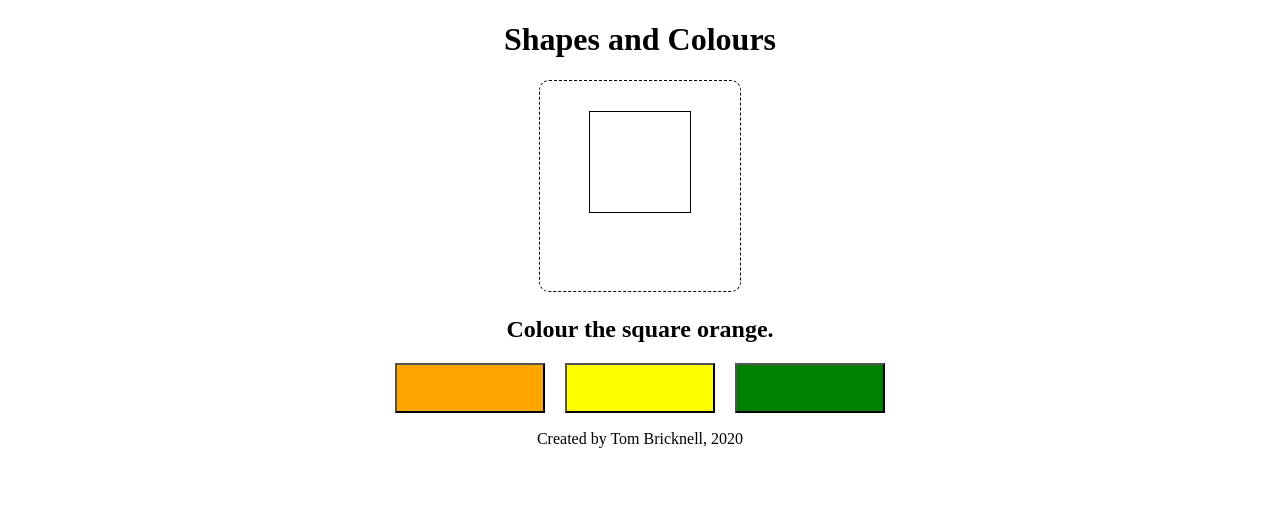
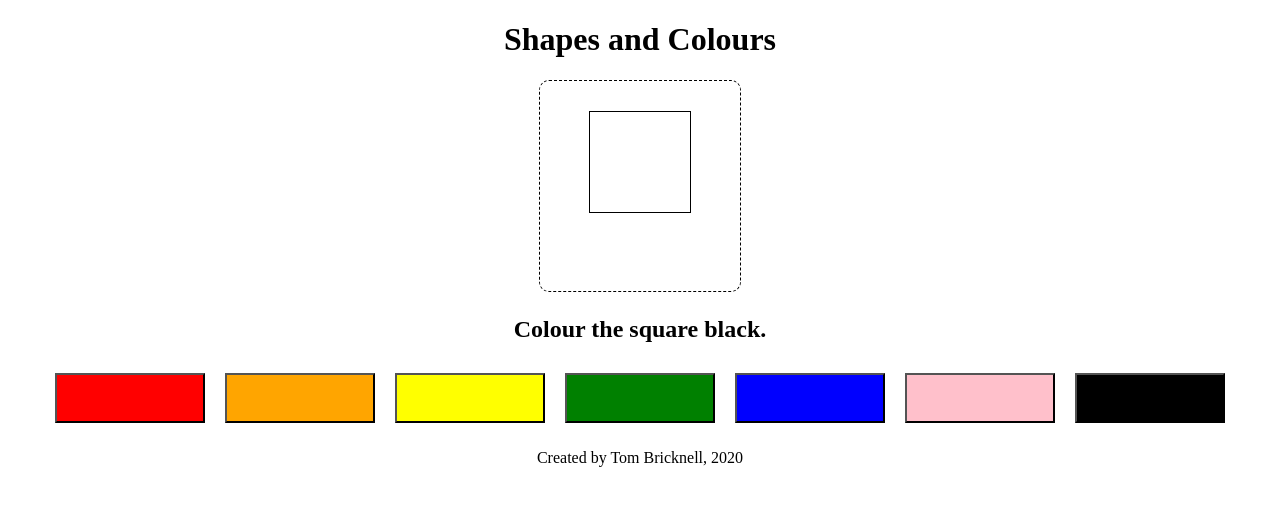
Before and after one commit to tbric123/shapesandcolours, a React (Create React App) app: page / in a window 1280 px wide. Shown: the top 506 px of the page. Built offline with nearby package versions, Linux system fonts and the light colour scheme.

Commit message:
Generate a random colour prompt

```diff
--- a/package.json
+++ b/package.json
@@ -8,7 +8,8 @@
     "@testing-library/user-event": "^7.2.1",
     "react": "^16.13.1",
     "react-dom": "^16.13.1",
-    "react-scripts": "3.4.1"
+    "react-scripts": "3.4.1",
+    "uuid": "^7.0.3"
   },
   "scripts": {
     "start": "react-scripts start",
--- a/public/index.css
+++ b/public/index.css
@@ -32,7 +32,7 @@
 .colourButton {
   width: 150px;
   height: 50px;
-  margin: 0 10px 0 10px;
+  margin: 10px;
 }
 
 .footer {
--- a/src/components/App.jsx
+++ b/src/components/App.jsx
@@ -1,4 +1,10 @@
 import React from "react";
+import {v4 as uuidv4} from "uuid";
+
+/* Data Imports */
+import colours from "../data/colours";
+
+/* Component Imports */
 import Header from "./Header";
 import Shape from "./Shape";
 import Prompt from "./Prompt";
@@ -8,6 +14,14 @@ import Footer from "./Footer";
 function App() {
     const [shapeColour,
         setShapeColour] = React.useState("white");
+
+    const [promptColour, setPromptColour] = React.useState(generateRandomColour());
+    generateRandomColour();
+
+    function generateRandomColour() {
+        const colourIndex = Math.floor(Math.random() * colours.length);
+        return colours[colourIndex];
+    }
 
     function changeColour(newColour) {
         setShapeColour(newColour);
@@ -20,12 +34,12 @@ function App() {
                 <Shape colour={shapeColour}/>
             </div>
 
-            <Prompt shape="square" colour="orange"/>
+            <Prompt shape="square" colour={promptColour}/>
 
             <div className="componentArea">
-                <ColourButton onPress={changeColour} colour="orange"/>
-                <ColourButton onPress={changeColour} colour="yellow"/>
-                <ColourButton onPress={changeColour} colour="green"/>
+                {colours.map(function(colour) {
+                    return <ColourButton key={uuidv4()} onPress={changeColour} colour={colour}/>;
+                })}
             </div>
 
             <Footer/>
--- a/src/components/Footer.jsx
+++ b/src/components/Footer.jsx
@@ -4,7 +4,7 @@ function Footer() {
     const currentYear = new Date().getFullYear();
 
     return(
-      <p class="footer">Created by Tom Bricknell, {currentYear}</p>
+      <p className="footer">Created by Tom Bricknell, {currentYear}</p>
     );
 }
 
--- /dev/null
+++ b/src/data/colours.js
@@ -0,0 +1,3 @@
+const colours = ["red", "orange", "yellow", "green", "blue", "pink", "black"];
+
+export default colours;
```
Also changed, not shown: 1 other file (tests, documents, lock files or other folders).
